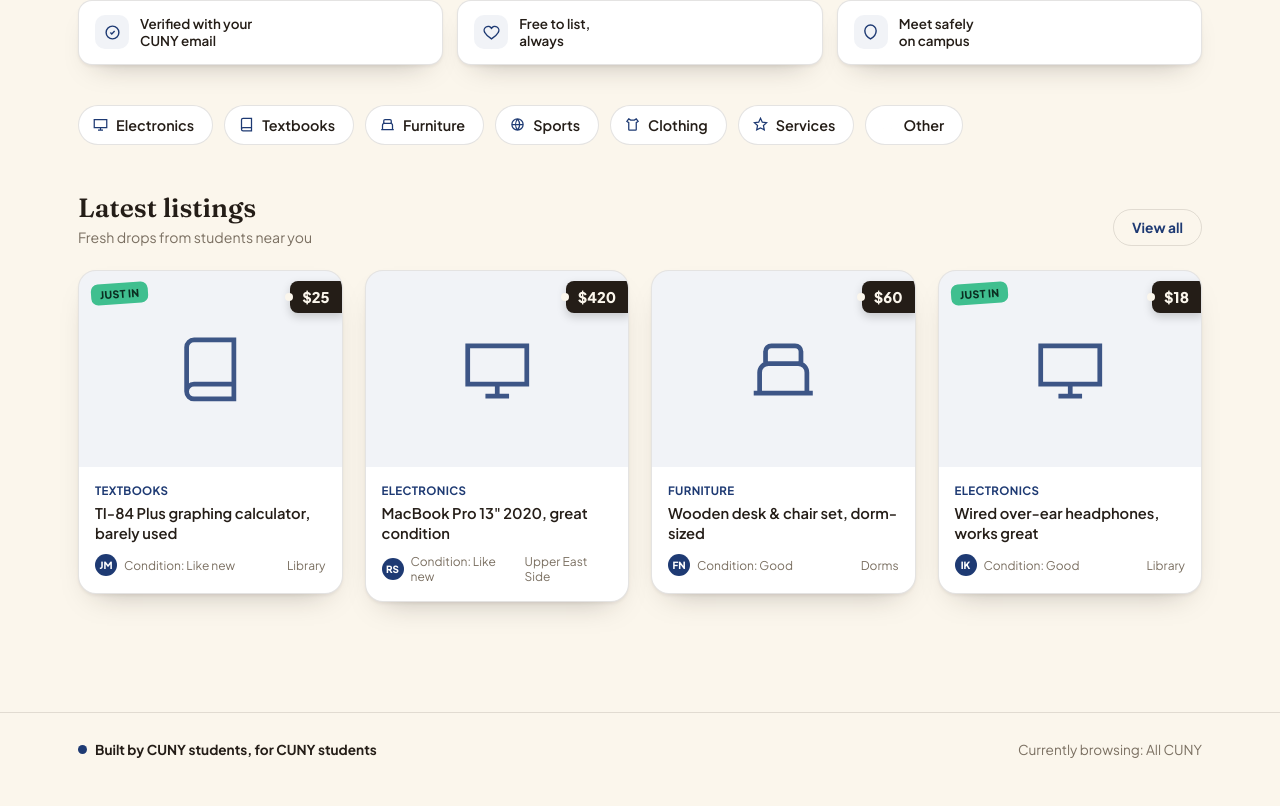
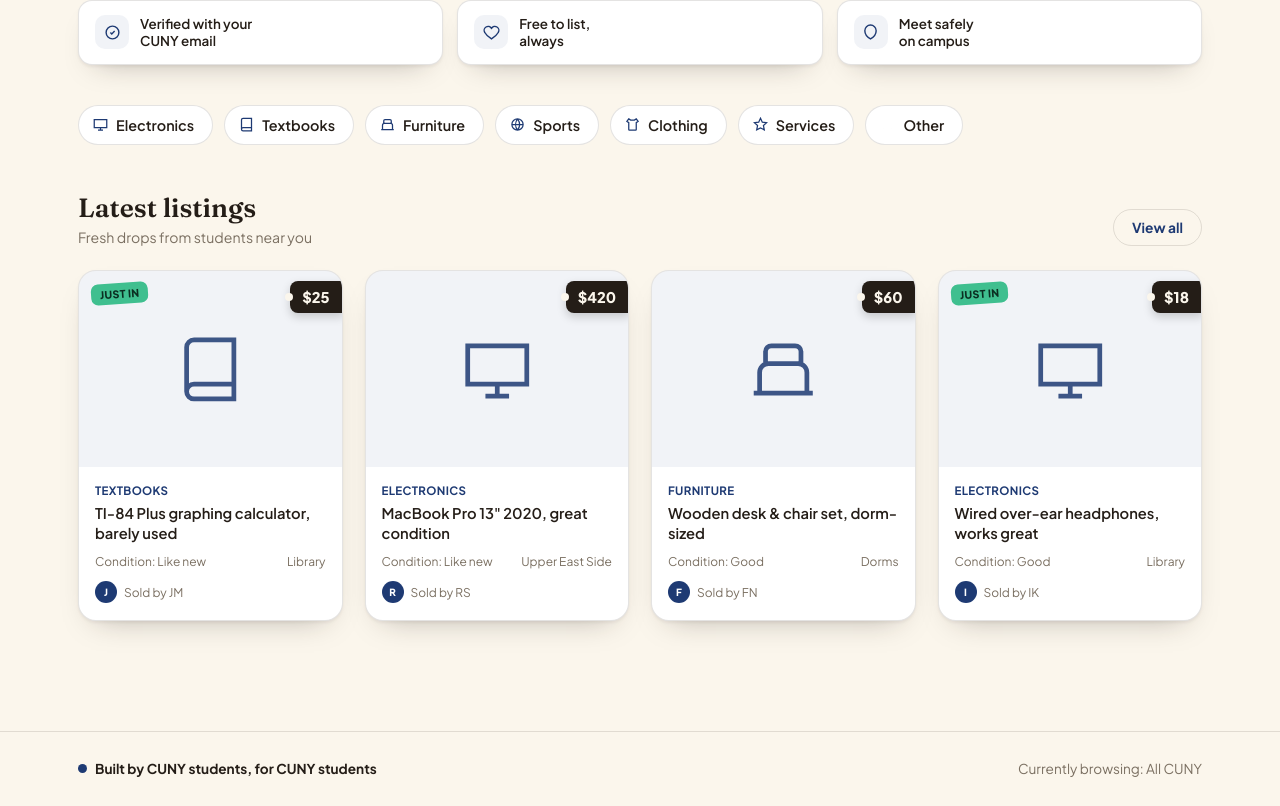
Before and after one commit to farmiha/cuny-marketplace, a React (Vite) app in the folder frontend/: page / in a window 1280 px wide. Shown: the part 412-1218 px from the top of the page. Built offline with nearby package versions, Linux system fonts and the light colour scheme; no server answers.

Commit message:
updated listing card ui

```diff
--- a/frontend/src/components/ListingCard.jsx
+++ b/frontend/src/components/ListingCard.jsx
@@ -3,11 +3,14 @@ import CategoryBadge from "./CategoryBadge";
 import PriceBadge from "./PriceBadge";
 import { CATEGORY_ICON_PATHS } from "../data/listings";
 
-// hi
 export default function ListingCard({ listing }) {
   const navigate = useNavigate();
-  const iconPath =
-    CATEGORY_ICON_PATHS[listing.category] || CATEGORY_ICON_PATHS.Other;
+  const iconPath = CATEGORY_ICON_PATHS[listing.category] || CATEGORY_ICON_PATHS.Other;
+
+  // the backend sends seller as { name }, the old sample data used a plain string
+  const sellerName =
+    typeof listing.seller === "string" ? listing.seller : listing.seller?.name;
+  const sellerInitial = sellerName ? sellerName.trim().charAt(0).toUpperCase() : "";
 
   return (
     <Link
@@ -40,29 +43,38 @@ export default function ListingCard({ listing }) {
           <CategoryBadge category={listing.category} />
           <p className="listing-title">{listing.title}</p>
           <div className="listing-footer">
-            <div className="seller">
-              {listing.seller && (
-                <span className="avatar">{listing.seller}</span>
-              )}
             <span className="listing-meta">
               {listing.condition
                 ? `Condition: ${listing.condition}`
                 : listing.location}
             </span>
-            </div>
             <span className="listing-meta">
               {listing.condition ? listing.location : listing.postedAt}
             </span>
           </div>
+
+          {/* who is selling it: initial in a circle and "Sold by name" */}
+          {sellerName && (
+            <div className="seller" style={{ marginTop: 12 }}>
+              <span className="avatar">{sellerInitial}</span>
+              <span className="listing-meta">Sold by {sellerName}</span>
             </div>
+          )}
+
           {listing.sellerId && (
             <button
               className="cta-primary-solid"
-            style={{ marginTop: 10, width: "100%" }}
+              style={{
+                marginTop: 14,
+                width: "100%",
+                padding: "10px 0",
+                borderRadius: 10,
+                fontSize: "0.85rem",
+              }}
               onClick={(e) => {
                 e.preventDefault();
                 navigate(
-                `/dashboard?tab=messages&listingId=${listing.id}&receiverId=${listing.sellerId}`,
+                  `/dashboard?tab=messages&listingId=${listing.id}&receiverId=${listing.sellerId}`
                 );
               }}
             >
@@ -70,6 +82,7 @@ export default function ListingCard({ listing }) {
             </button>
           )}
         </div>
+      </div>
     </Link>
   );
 }
```
Lines whose indentation alone changed are shown as unchanged.
